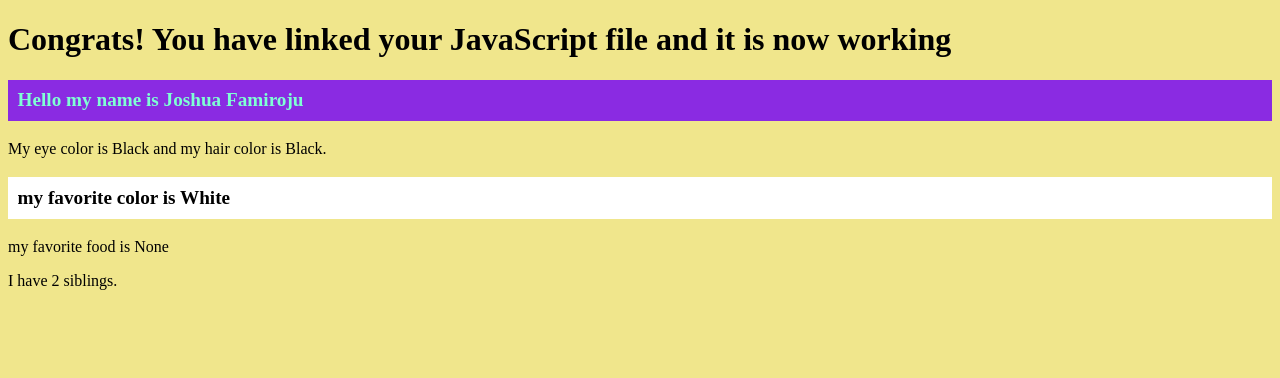
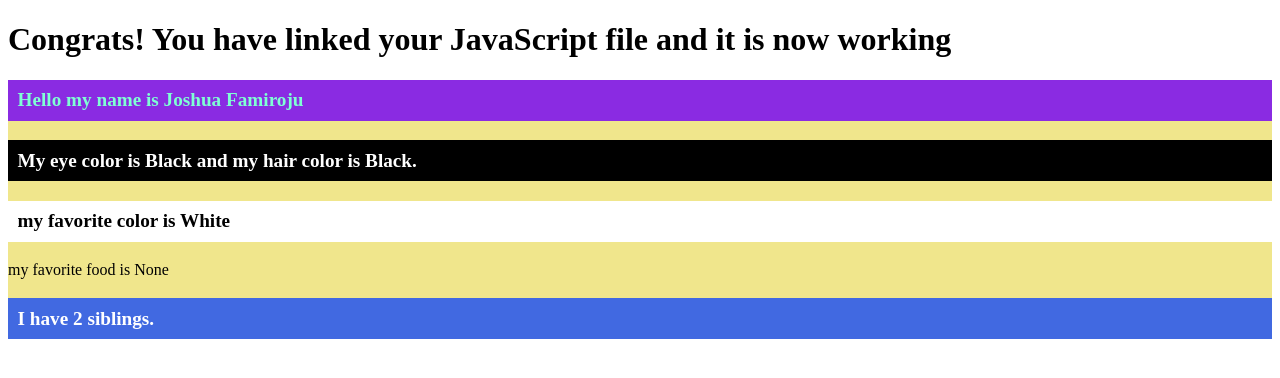
Before and after one commit to ja-rrz/variable-assignment, a plain HTML site: page index.html in a window 1280 px wide. Drawn offline with Linux system fonts and the light colour scheme.

Commit message:
commited

```diff
--- a/style.css
+++ b/style.css
@@ -1,4 +1,4 @@
-body{
+section{
     background: khaki;
 }
 
@@ -19,3 +19,22 @@ body{
     margin-bottom: 1em;
     padding: 0.5em;
   }
+
+  #my-hair-color{
+    color: white;
+    background-color: black;
+    font-size: 1.2em;
+    font-weight: bold;
+    margin-bottom: 1em;
+    padding: 0.5em;
+  }
+
+  #my-number-of-siblings{
+
+    color: white;
+    background-color: royalblue;
+    font-size: 1.2em;
+    font-weight: bold;
+    margin-bottom: 1em;
+    padding: 0.5em;
+  }
```
